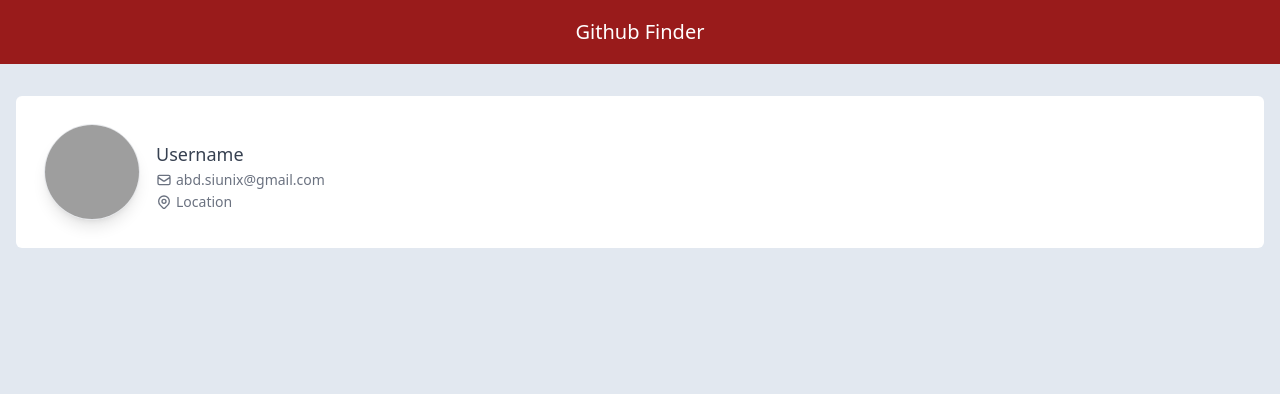
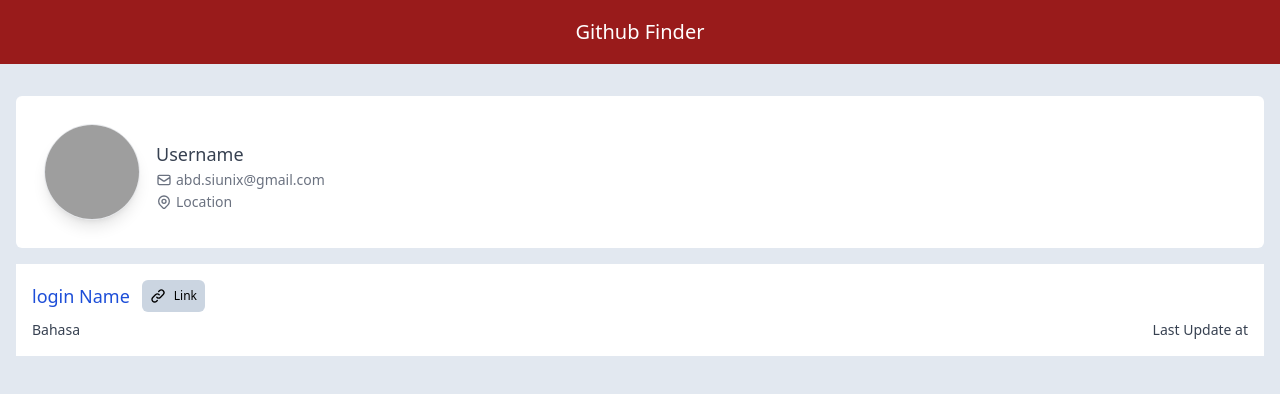
Before and after one commit to siunixdev/github-finder, a React (Create React App) app: page /detail in a window 1280 px wide. Shown: the top 394 px of the page. Built offline with nearby package versions, Linux system fonts and the light colour scheme; grey boxes are pictures that could not be loaded.

Commit message:
Add Repo List Components

```diff
--- /dev/null
+++ b/src/components/repolist/RepoList.js
@@ -0,0 +1,34 @@
+import React from 'react'
+import Card from '../card/Card'
+import './RepoList.sass'
+import {
+  LinkIcon
+} from '@heroicons/react/outline'
+
+function RepoList() {
+  return (
+    <div className='container mx-auto'>
+      <div className='repo-list'>
+        <div className='repo-list__body'>
+          <div className='repo-list__detail'>
+            <span className='repo-list__title'>login Name</span>
+            <div className='repo-list__detail-link'>
+              <LinkIcon
+                className='w-4 h-4'
+              />
+              <span>
+                Link
+              </span>
+            </div>
+          </div>
+          <div className='flex justify-between'>
+            <span className='repo-list__description'>Bahasa</span>
+            <span className='repo-list__description'>Last Update at </span>
+          </div>
+        </div>
+      </div>
+    </div>
+  )
+}
+
+export default RepoList
--- /dev/null
+++ b/src/components/repolist/RepoList.sass
@@ -0,0 +1,12 @@
+.repo-list
+  @apply grid grid-cols-1 gap-4 py-4
+  &__body
+    @apply flex flex-col bg-white p-4 space-y-2
+  &__title
+    @apply text-gray-700 text-sm text-blue-700 text-lg font-medium
+  &__description
+    @apply text-sm text-gray-700
+  &__detail
+    @apply flex items-center space-x-3
+    &-link
+      @apply flex items-center space-x-2 cursor-pointer bg-slate-300 hover:bg-slate-200 p-2 rounded-md text-xs
--- a/src/pages/Detail.js
+++ b/src/pages/Detail.js
@@ -5,6 +5,7 @@
   MailIcon
 } from '@heroicons/react/outline'
 import './Pages.sass'
+import RepoList from '../components/repolist/RepoList'
 
 function Detail() {
   return (
@@ -37,6 +38,7 @@
             </div>
           </div>
         </Card>
+        <RepoList />
       </div>
     </div>
   )
```
